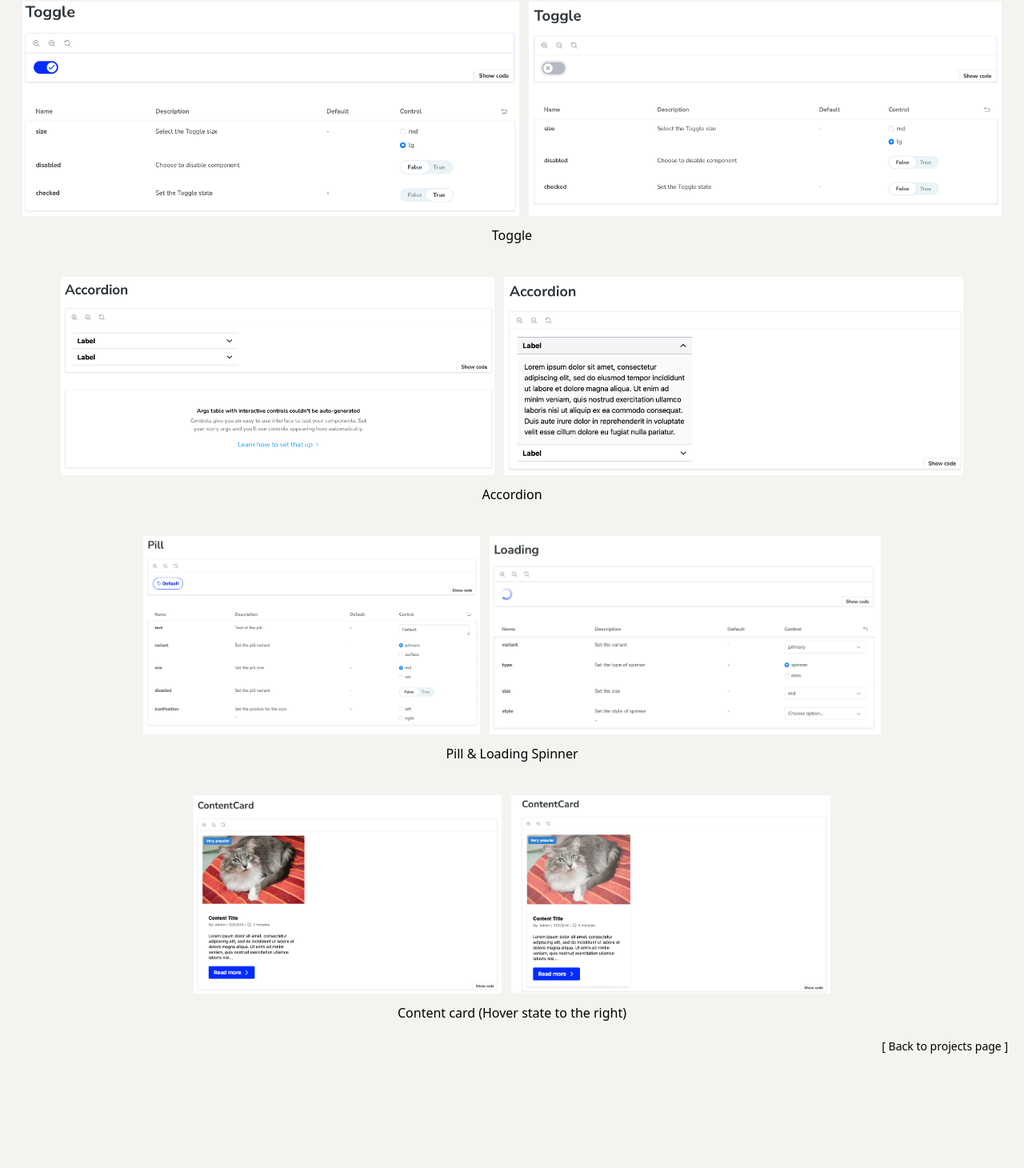
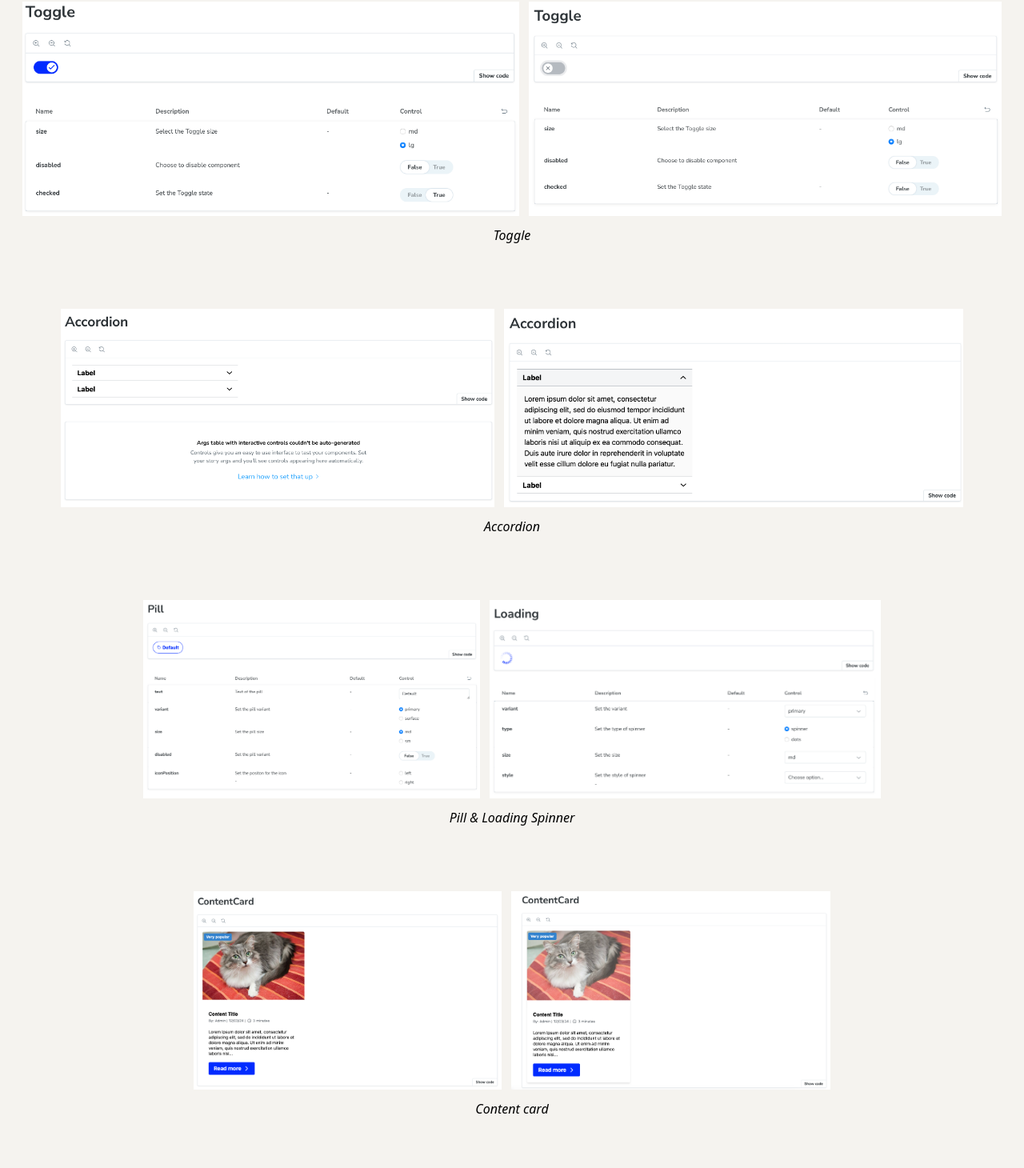
Before and after one commit to Nico1ina/portfolio, a Next.js app: page /work/youwe in a window 1280 px wide. Shown: the part 1022-2482 px from the top of the page at 80% size. Before the commit the page ends 2368 px from the top, so only its background shows below. Built offline with nearby package versions, Linux system fonts and the light colour scheme.

Commit message:
minor changes

```diff
--- a/app/work/youwe/page.tsx
+++ b/app/work/youwe/page.tsx
@@ -44,7 +44,9 @@ export default function Home() {
         />
       </div>
       <div>
-        <p className='flex justify-center items-center font-thin'>Toggle</p>
+        <p className='flex justify-center items-center font-thin italic mb-10'>
+          Toggle
+        </p>
       </div>
       <div
         className={`flex flex-col sm:flex-row gap-x-3 justify-center items-center sm:h-[300px] h-auto`}
@@ -63,7 +65,9 @@ export default function Home() {
         />
       </div>
       <div>
-        <p className='flex justify-center items-center font-thin'>Accordion </p>
+        <p className='flex justify-center items-center font-thin italic mb-10'>
+          Accordion
+        </p>
       </div>
       <div
         className={`flex flex-col sm:flex-row gap-x-3 justify-center items-center sm:h-[300px] h-auto`}
@@ -82,7 +86,7 @@ export default function Home() {
         />
       </div>
       <div>
-        <p className='flex justify-center items-center font-thin'>
+        <p className='flex justify-center items-center font-thin italic mb-10'>
           Pill & Loading Spinner{' '}
         </p>
       </div>
@@ -103,8 +107,8 @@ export default function Home() {
         />
       </div>
       <div>
-        <p className='flex justify-center items-center font-thin'>
-          Content card (Hover state to the right)
+        <p className='flex justify-center items-center font-thin italic mb-10'>
+          Content card
         </p>
       </div>
       <div className='flex justify-end items-right p-5 w-full'>
```
